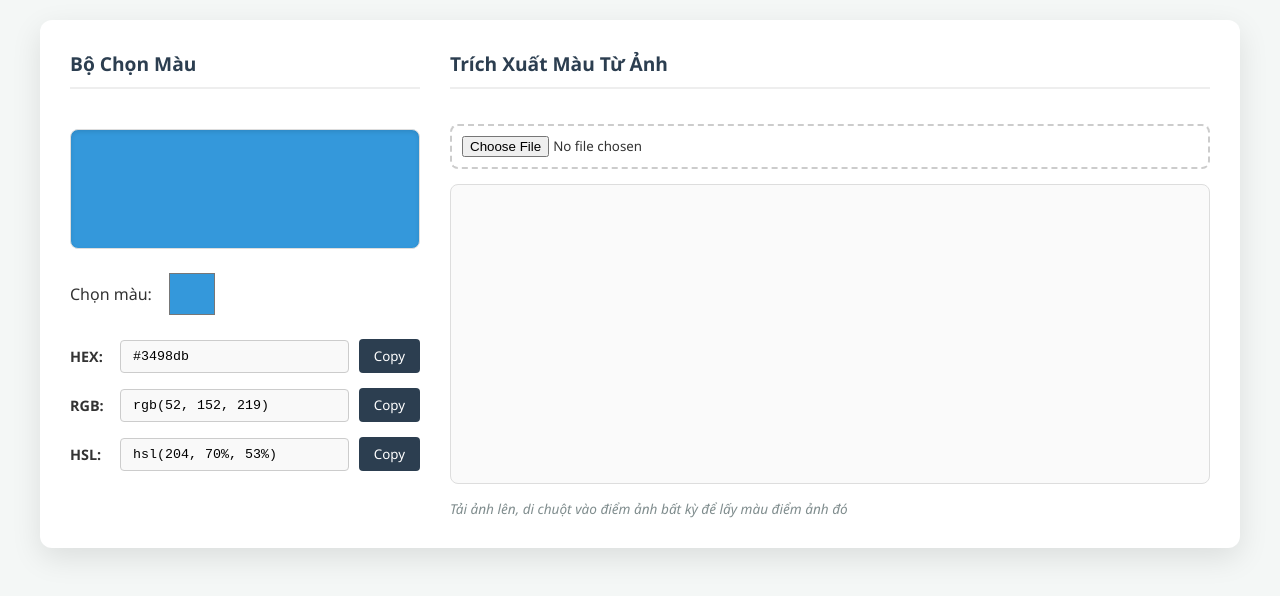
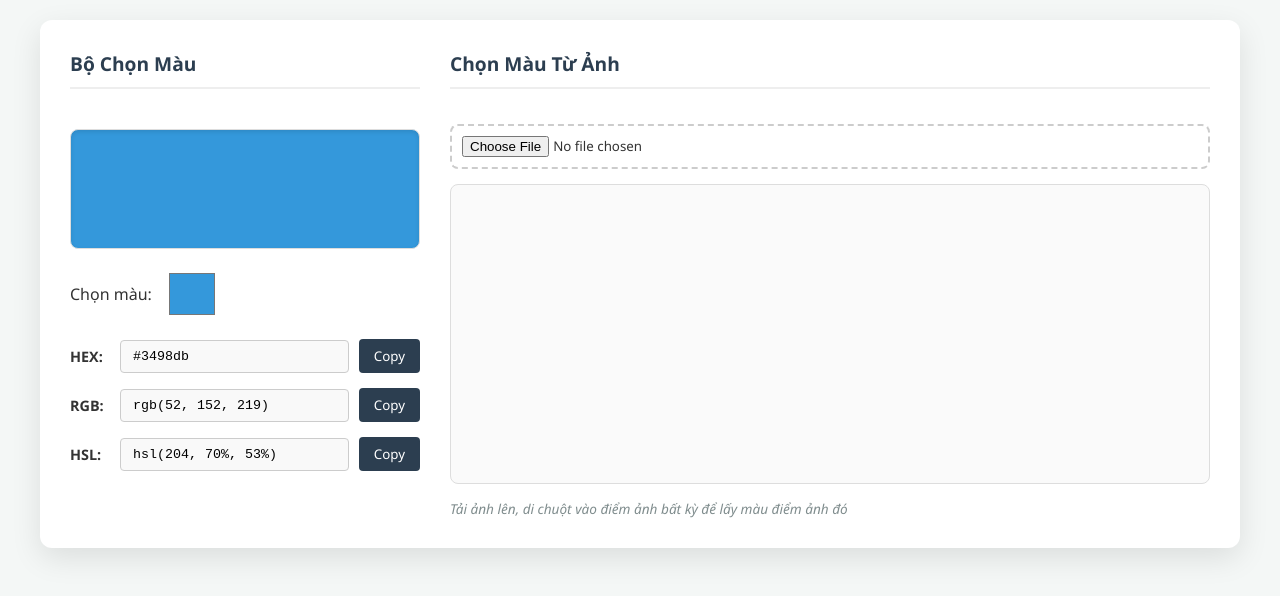
Before and after one commit to nek0conmeobeo/color_picker, a plain HTML site: page index.html in a window 1280 px wide. Drawn offline with Linux system fonts and the light colour scheme.

Commit message:
Fix HTML structure and formatting

```diff
--- a/index.html
+++ b/index.html
@@ -38,7 +38,7 @@
         </div>
 
         <div class="image-area">
-            <h2>Trích Xuất Màu Từ Ảnh</h2>
+            <h2>Chọn Màu Từ Ảnh</h2>
             <input type="file" id="imageUpload" accept="image/*">
 
             <div class="canvas-container">
```
